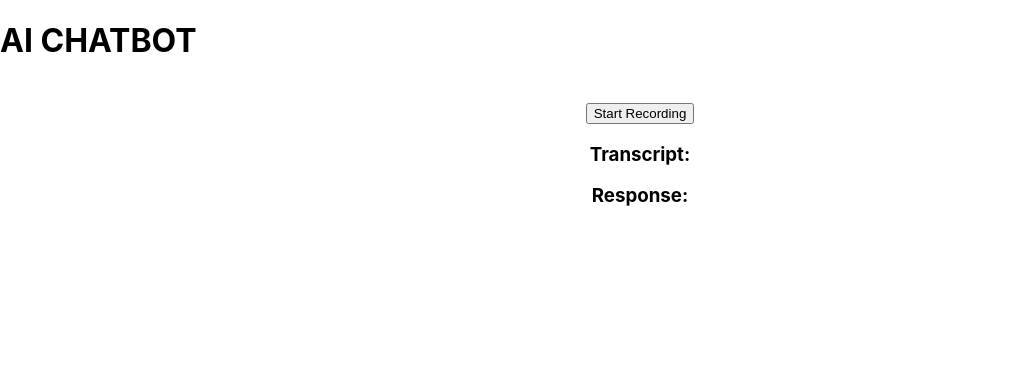
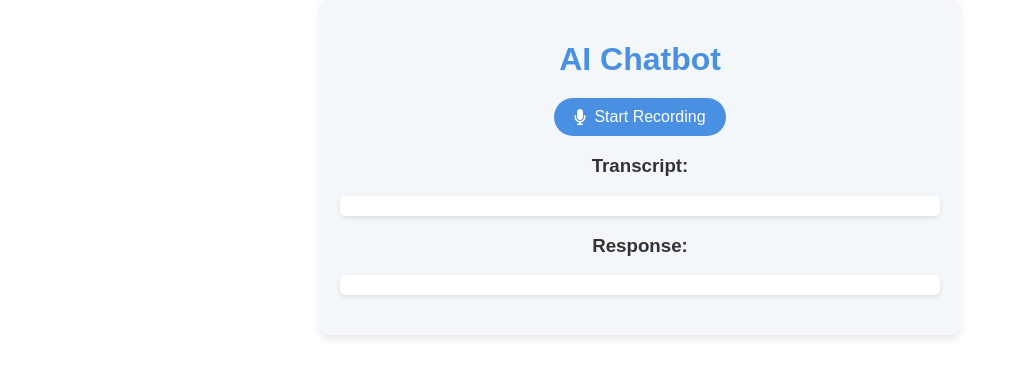
Before and after one commit to Faizalahameds/audiogpt, a React (Create React App) app: page / in a window 1280 px wide. Shown: the top 378 px of the page, without its empty margins (0-1022 px from the left). Built offline with nearby package versions, Linux system fonts and the light colour scheme.

Commit message:
updated code

```diff
--- a/src/App.js
+++ b/src/App.js
@@ -5,7 +5,6 @@ import AudioRecorder from "./AudioRecorder";
 function App() {
   return (
     <div className="App">
-      <h1>AI CHATBOT</h1>
       <AudioRecorder />
     </div>
   );
--- /dev/null
+++ b/src/AudioRecorder.css
@@ -0,0 +1,60 @@
+/* src/AudioRecorder.css */
+
+.audio-recorder-container {
+    max-width: 600px;
+    margin: auto;
+    padding: 20px;
+    text-align: center;
+    font-family: Arial, sans-serif;
+    color: #333;
+    background-color: #f4f7fa;
+    border-radius: 10px;
+    box-shadow: 0 4px 8px rgba(0, 0, 0, 0.1);
+  }
+
+  .title {
+    font-size: 2em;
+    color: #4a90e2;
+    margin-bottom: 20px;
+  }
+
+  .record-button {
+    background-color: #4a90e2;
+    color: white;
+    border: none;
+    border-radius: 50px;
+    padding: 10px 20px;
+    font-size: 16px;
+    cursor: pointer;
+    transition: background-color 0.3s ease;
+    display: inline-flex;
+    align-items: center;
+    gap: 8px;
+  }
+
+  .record-button:hover {
+    background-color: #357abd;
+  }
+
+  .record-button.recording {
+    background-color: #d9534f;
+  }
+
+  .transcript, .response-container {
+    background: #ffffff;
+    padding: 10px;
+    margin-top: 15px;
+    border-radius: 5px;
+    box-shadow: 0 2px 4px rgba(0, 0, 0, 0.1);
+  }
+
+  .transcript {
+    color: #333;
+    font-size: 1em;
+  }
+
+  .response-container {
+    color: #555;
+    font-size: 0.95em;
+    text-align: left;
+  }
--- a/src/AudioRecorder.js
+++ b/src/AudioRecorder.js
@@ -1,39 +1,51 @@
 // src/AudioRecorder.js
-import React, { useState } from "react";
+import React, { useState, useRef } from "react";
 import axios from "axios";
+
+import { FontAwesomeIcon } from "@fortawesome/react-fontawesome";
+import { faMicrophone } from "@fortawesome/free-solid-svg-icons";
+import "./AudioRecorder.css"; // Import custom CSS
 
 const AudioRecorder = () => {
   const [isRecording, setIsRecording] = useState(false);
   const [transcript, setTranscript] = useState("");
   const [response, setResponse] = useState("");
 
-  // Start recording and transcribing audio
-  const startRecording = () => {
+  const recognitionRef = useRef(null); // Use useRef to persist recognition instance across renders
+
+  // Start or stop recording and transcribing audio
+  const toggleRecording = () => {
+    if (!recognitionRef.current) {
       if (!("webkitSpeechRecognition" in window)) {
         alert("Speech recognition not supported by your browser.");
         return;
       }
 
-    const recognition = new window.webkitSpeechRecognition();
-    recognition.lang = "en-US";
-    recognition.continuous = false;
-    recognition.interimResults = false;
+      // Create a new instance only if it doesn't already exist
+      recognitionRef.current = new window.webkitSpeechRecognition();
+      recognitionRef.current.lang = "en-US";
+      recognitionRef.current.continuous = false;
+      recognitionRef.current.interimResults = false;
 
-    recognition.onstart = () => setIsRecording(true);
-
-    recognition.onresult = (event) => {
+      recognitionRef.current.onstart = () => setIsRecording(true);
+      recognitionRef.current.onresult = (event) => {
         const transcriptText = event.results[0][0].transcript;
         setTranscript(transcriptText);
         fetchResponse(transcriptText); // Send transcript to the backend
       };
-
-    recognition.onerror = (event) => {
+      recognitionRef.current.onerror = (event) => {
         console.error("Speech recognition error", event);
       };
+      recognitionRef.current.onend = () => setIsRecording(false);
+    }
 
-    recognition.onend = () => setIsRecording(false);
-
-    recognition.start();
+    // If it's recording, stop the recording, else start it
+    if (isRecording) {
+      recognitionRef.current.stop(); // Stop recording if already recording
+      setIsRecording(false);
+    } else {
+      recognitionRef.current.start(); // Start recording
+    }
   };
 
   // Fetch response from the backend
@@ -47,17 +59,21 @@ const AudioRecorder = () => {
   };
 
   return (
-    <div style={{ textAlign: "center", padding: "20px" }}>
-      <button onClick={startRecording} disabled={isRecording}>
-        {isRecording ? "Recording..." : "Start Recording"}
+    <div className="audio-recorder-container">
+      <h1 className="title">AI Chatbot</h1>
+      <button
+        className={`record-button ${isRecording ? "recording" : ""}`}
+        onClick={toggleRecording}
+        disabled={false} // The button can be clicked at any time
+      >
+        <FontAwesomeIcon icon={faMicrophone} /> {isRecording ? "Stop Recording" : "Start Recording"}
       </button>
       <h3>Transcript:</h3>
-      <p>{transcript}</p>
+      <p className="transcript">{transcript}</p>
       <h3>Response:</h3>
-      <div dangerouslySetInnerHTML={{ __html: response }} />
+      <div className="response-container" dangerouslySetInnerHTML={{ __html: response }} />
     </div>
   );
-
 };
 
 export default AudioRecorder;
--- a/src/index.css
+++ b/src/index.css
@@ -11,3 +11,86 @@ code {
   font-family: source-code-pro, Menlo, Monaco, Consolas, 'Courier New',
     monospace;
 }
+
+
+/* Container styling */
+.response-container {
+  max-width: 800px;
+  margin: 20px auto;
+  padding: 20px;
+  border-radius: 8px;
+  background-color: #f8f8f8;
+  box-shadow: 0px 4px 8px rgba(0, 0, 0, 0.1);
+  font-family: Arial, sans-serif;
+  line-height: 1.6;
+}
+
+/* Heading styling */
+.response-container h3 {
+  font-size: 1.5em;
+  font-weight: bold;
+  color: #333;
+  margin-bottom: 10px;
+  text-align: center;
+}
+
+/* Subheadings */
+.response-container h4 {
+  font-size: 1.2em;
+  font-weight: bold;
+  color: #444;
+  margin-top: 20px;
+}
+
+/* Paragraph styling */
+.response-container p,
+.response-container ul {
+  margin-bottom: 10px;
+  color: #555;
+  font-size: 1em;
+  line-height: 1.5;
+}
+
+/* Bullet points */
+.response-container ul {
+  list-style-type: disc;
+  padding-left: 20px;
+}
+
+/* Bold text for emphasis */
+.response-container strong {
+  font-weight: bold;
+}
+
+/* Code block styling */
+.response-container pre {
+  background-color: #282c34;
+  color: #f8f8f2;
+  padding: 15px;
+  border-radius: 5px;
+  overflow-x: auto;
+  font-size: 0.95em;
+  white-space: pre-wrap;
+  line-height: 1.4;
+}
+
+.response-container code {
+  font-family: 'Courier New', Courier, monospace;
+  color: #f8f8f2;
+}
+
+.response-container .hljs-keyword { color: #ff79c6; }
+.response-container .hljs-string { color: #50fa7b; }
+.response-container .hljs-title.function_ { color: #8be9fd; }
+.response-container .hljs-comment { color: #6272a4; }
+.response-container .hljs-number { color: #bd93f9; }
+.response-container .hljs-attr { color: #f1fa8c; }
+.response-container .hljs-property { color: #66d9ef; }
+
+/* Line spacing adjustments */
+.response-container p,
+.response-container ul,
+.response-container h3,
+.response-container h4 {
+  margin: 10px 0;
+}
```
Also changed, not shown: package.json (+6 -1 lines), 1 other file (tests, documents, lock files or other folders). Lines whose indentation alone changed are shown as unchanged.
